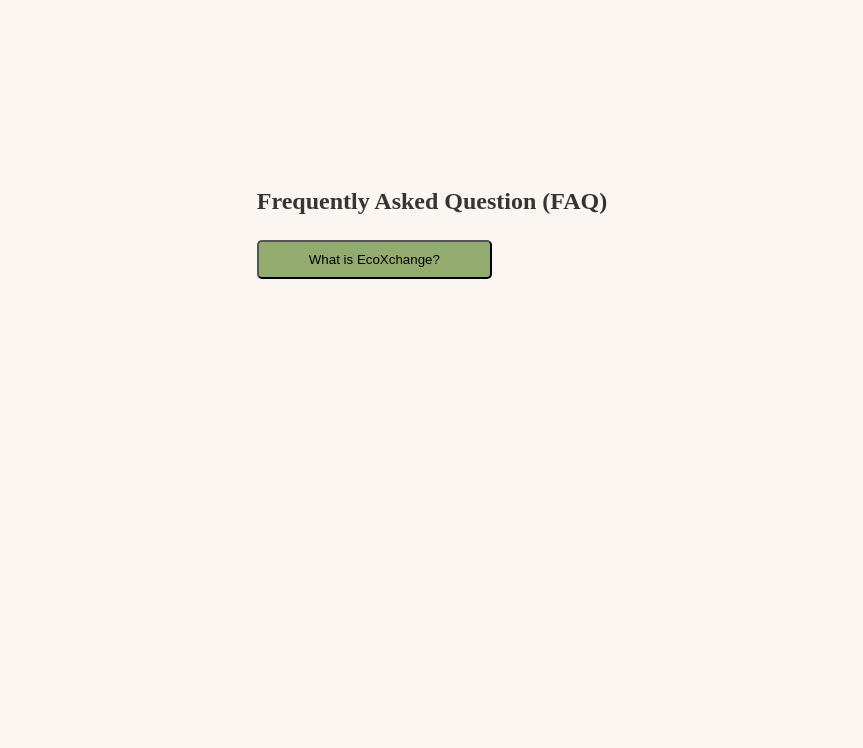
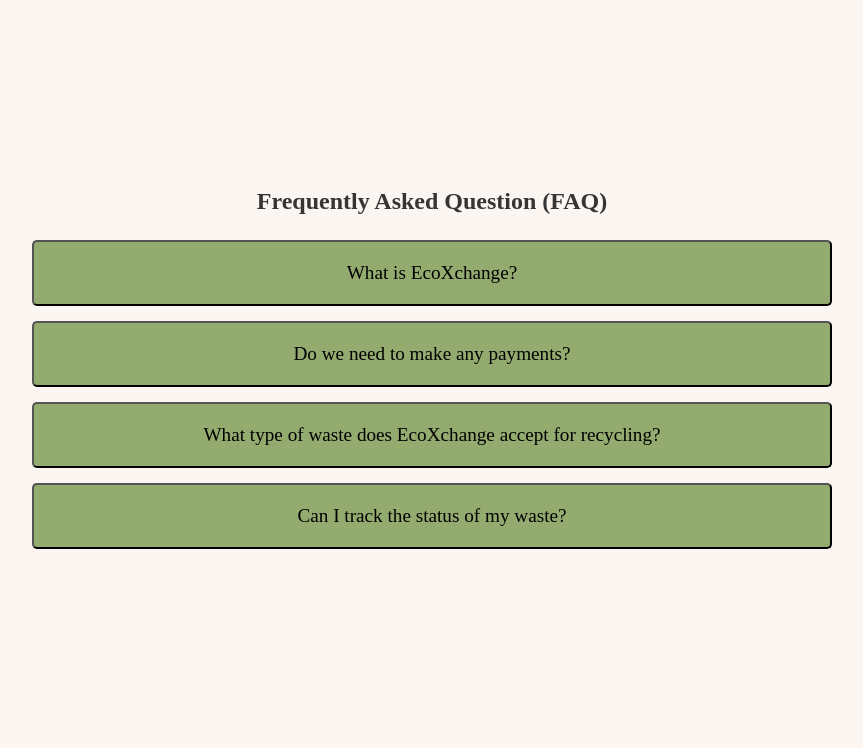
Before and after one commit to meyalissa/EcoXChange, a PHP site: page / in a window 1280 px wide. Shown: the part 1408-2156 px from the top of the page, without its empty margins (208-1071 px from the left). Run offline with PHP 8.4, Linux system fonts and the light colour scheme.

Commit message:
faq
not done yett

```diff
--- a/EcoXchange/index.html
+++ b/EcoXchange/index.html
@@ -97,14 +97,64 @@
         <div class="faq-container">
             <div class="faq-text">
                 <h1>Frequently Asked Question (FAQ)</h1>
-
                 <button class="button-faq">
                     What is EcoXchange?
                     <i></i>
                 </button>
+                <div class="faq-answer">
+                    <p>
+                        EcoXchange is a system where consumers may recycle everything they want to without worrying about transportation because our runner will pick up the recyclables.
+                    </p>
+                </div>
+                <div class="faq-text">
+                    <button class="button-faq">
+                        Do we need to make any payments?
+                        <i></i>
+                    </button>
+                    <div class="faq-answer">
+                        <p>
+                             Yes, but only deposit RM10 when the runner arrives in front of your home. You can receive your RM10 back along with your recycling monetary rewards.
+                        </p>
+                    </div>
+                </div>
+                <div class="faq-text">
+                    <button class="button-faq">
+                        What type of waste does EcoXchange accept for recycling?
+                        <i></i>
+                    </button>
+                    <div class="faq-answer">
+                        <p>
+                            EcoXchange recycles used oil, newspaper, and cardboard to promote sustainability and reduce waste.
+                        </p>
+                    </div>
+                </div>
+                <div class="faq-text">
+                    <button class="button-faq">
+                        Can I track the status of my waste?
+                        <i></i>
+                    </button>
+                    <div class="faq-answer">
+                        <p>
+                            Certainly! Once our runner picks up your recyclable items, you can track their status, including pending, successfully delivered, or awaiting processing.
+                        </p>
+                    </div>
+                </div>
             </div>
         </div>
       </section>
+
+      <script>
+       document.addEventListener("DOMContentLoaded", function() {
+        var buttons = document.querySelectorAll(".button-faq");
+
+        buttons.forEach(function(button) {
+        button.addEventListener("click", function() {
+            var answer = this.nextElementSibling;
+            answer.classList.toggle("active");
+            });
+        });
+            });
+      </script>
 
 
 
--- a/EcoXchange/style/style.css
+++ b/EcoXchange/style/style.css
@@ -334,18 +334,45 @@ header .header-right .hamburger div {
   display: flex;
   justify-content: center;
   align-items: center;
-  font-family: "martel";
-
+  font-family:"martel";
 }
-
+.faq-text{
+  font-size: var (--h1-font-size);
+  width: 800px;
+  display: flex;
+  flex-direction: column;
+  justify-content: center;
+  align-items: center;
+}
 .button-faq{
   text-decoration: none;
   background-color: var(--primary-color);
   color:var(--black-color);
-  padding:10px 50px;
+  padding:20px 100px;
+  width: 100%;
   border-radius: 5px;
+  font-family: "martel";
+  font-size: 1.2rem;
+  margin-bottom: 15px;
+  overflow:auto;
 }
-
+.faq-answer{
+  background-color:#94AB6F;
+  padding: 20px 100px;
+  width:100%;
+  border: 1px solid var(--primary-color);
+  border-radius:5px;
+  background-color: lightgray;
+  display:none;
+  font-family: "martel";
+  font-size: 1.2rem;
+  margin-bottom:15px;
+  overflow:auto;
+}
+/* Show/hide animation */
+.faq-answer.active {
+  display: block;
+}
 
   /* ++++++++ FOOTER PAGE ++++++++ */
 .footer {
```
